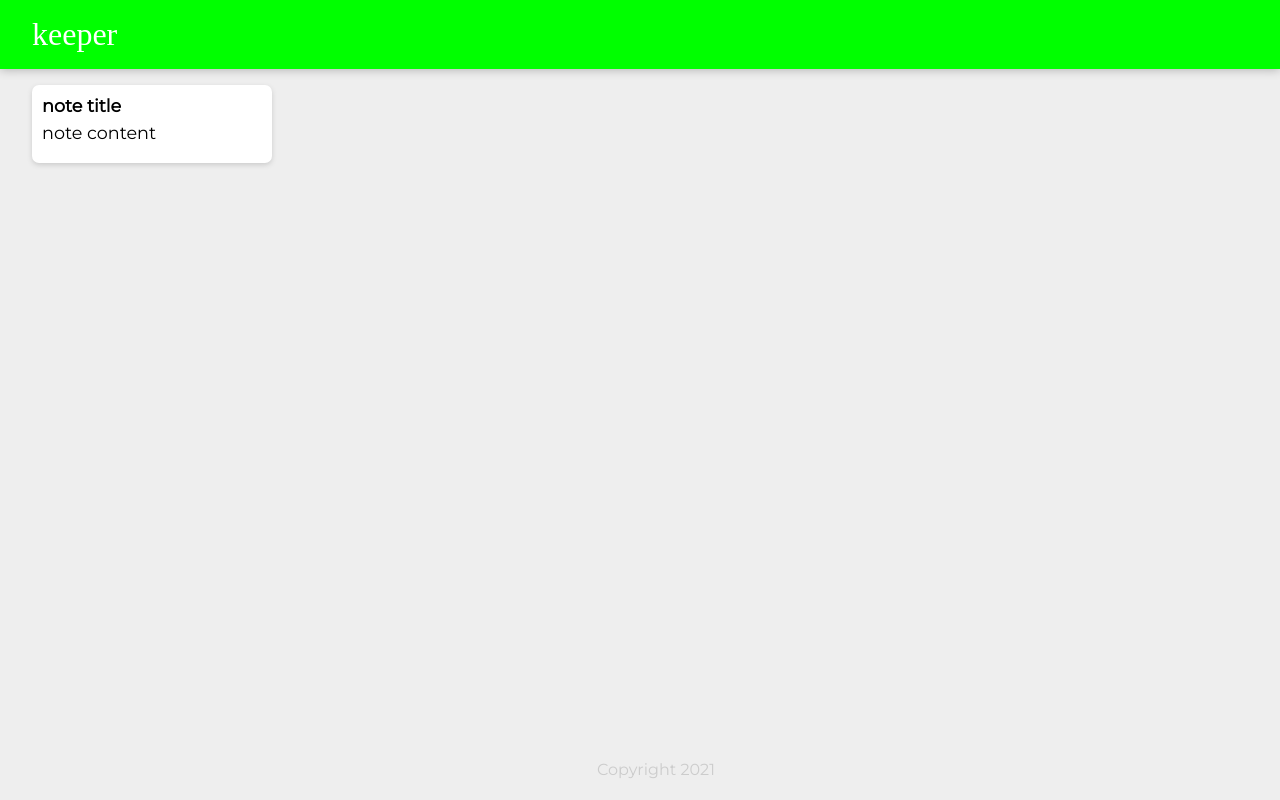
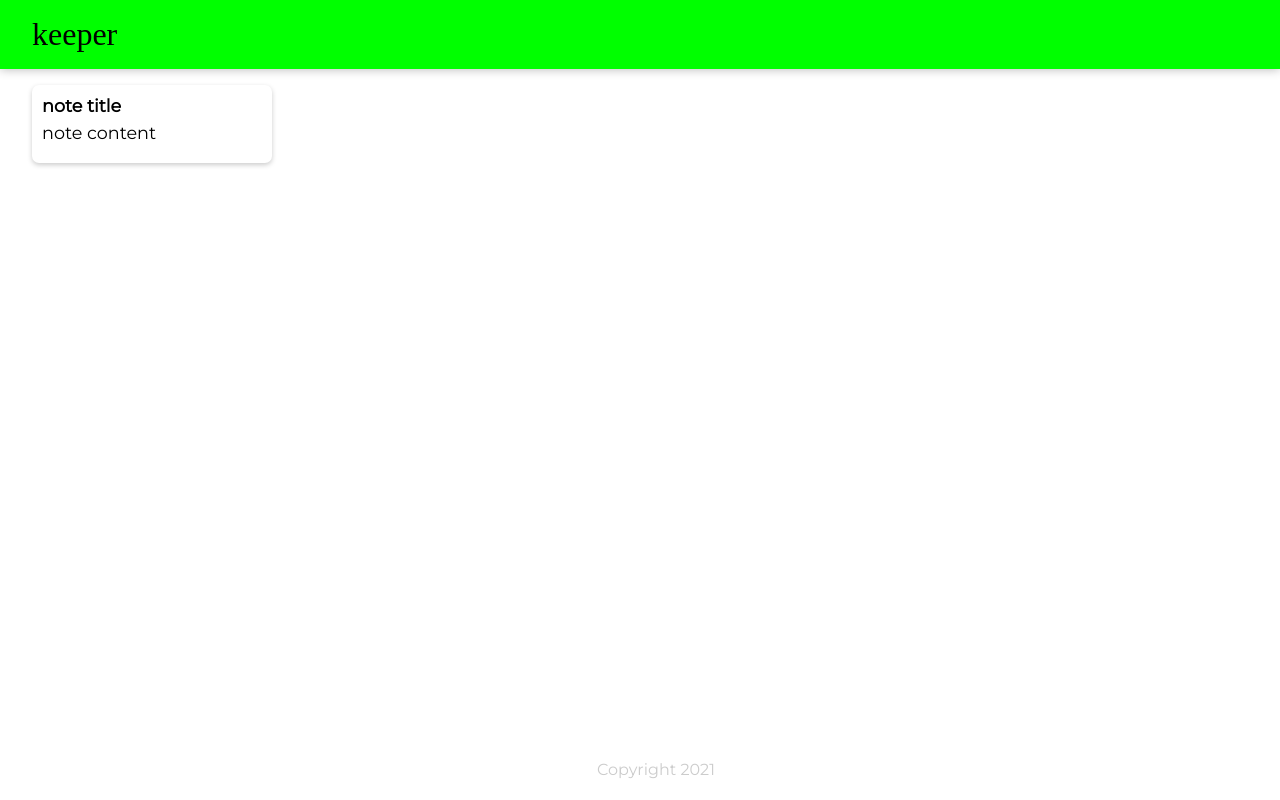
Before and after one commit to Priyanshu-Desai/keeper-app, a React (Create React App) app: page / in a window 1280 px wide. Built offline with nearby package versions, Linux system fonts and the light colour scheme; a web font is replaced by a local one.

Commit message:
changed json and changed styles

```diff
--- a/package.json
+++ b/package.json
@@ -1,5 +1,5 @@
 {
-  "name": "keeper-app-part-1-starting",
+  "name": "keeper-app",
   "version": "1.0.0",
   "description": "",
   "keywords": [],
--- a/public/styles.css
+++ b/public/styles.css
@@ -7,7 +7,7 @@ html {
   font-family: "Montserrat", sans-serif;
 }
 body {
-  background: #eee;
+  background: #fff;
   padding: 0 16px;
 }
 
@@ -19,7 +19,7 @@ header {
 }
 
 header h1 {
-  color: #fff;
+  color: #000;
   font-family: "McLaren", cursive;
   font-weight: 200;
 }
```
